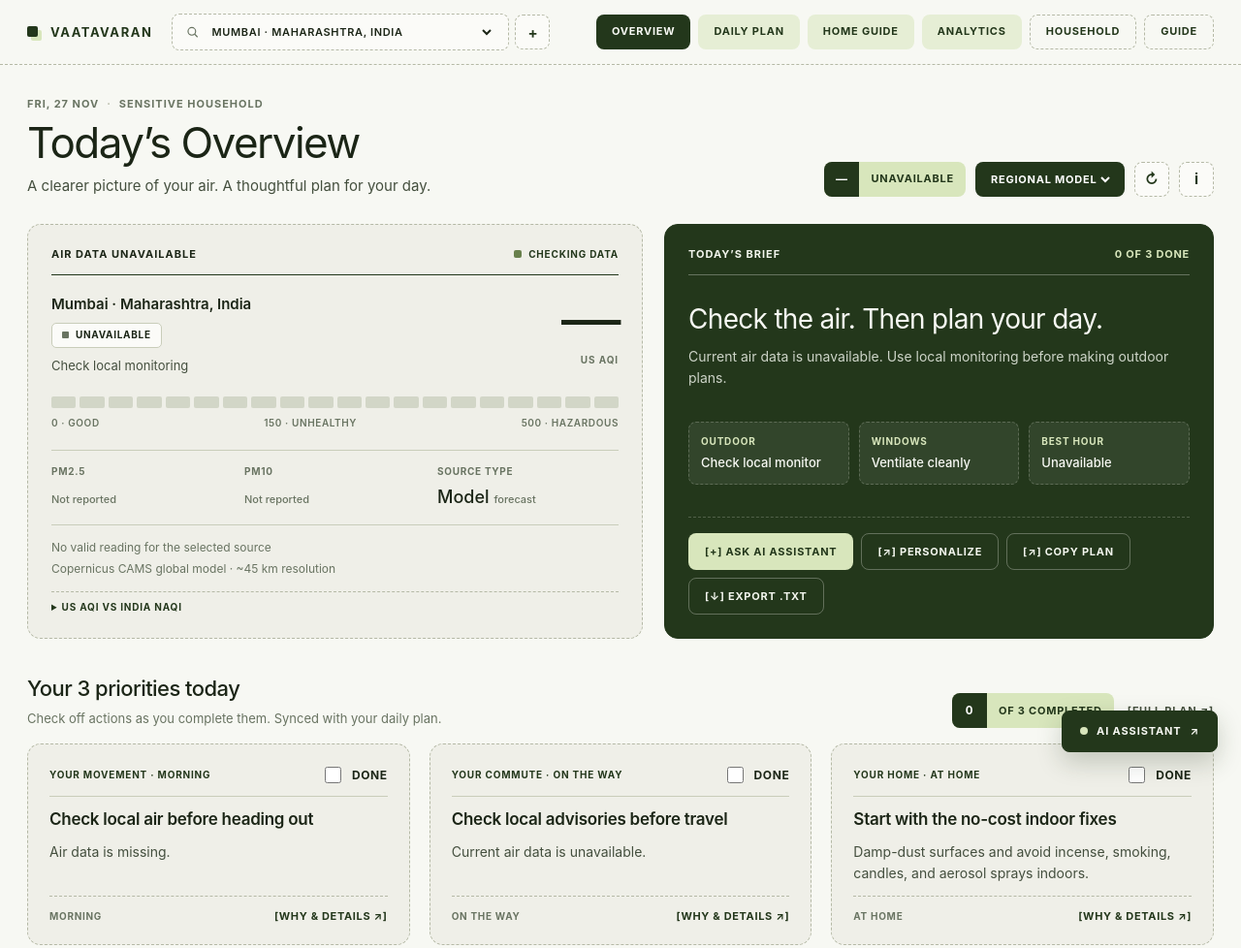
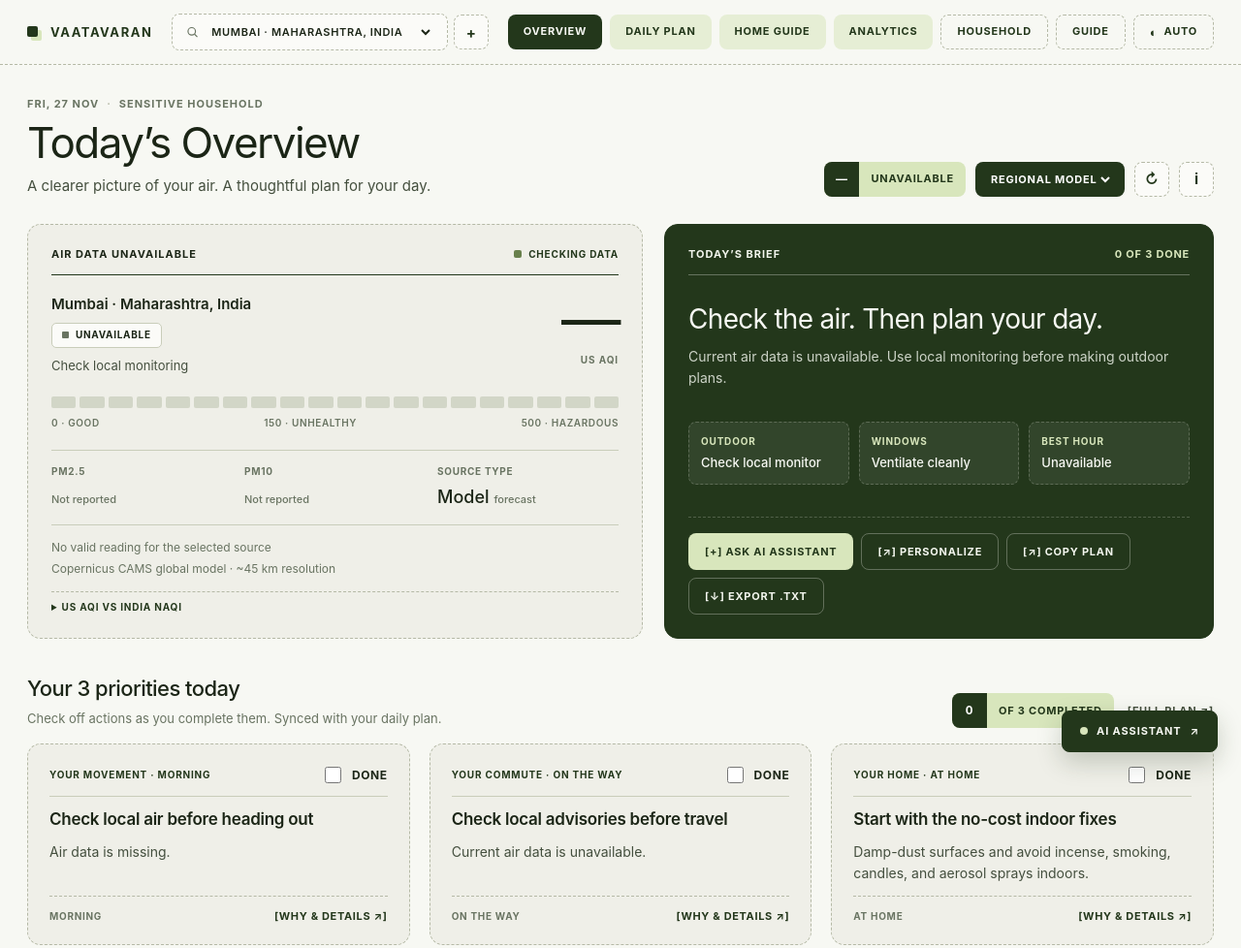
Before and after one commit to immortalfoodie/Vaatavaran, a website with bundled scripts: page public/index.html in a window 1280 px wide. Shown: the top 978 px of the page at 97% size. Built offline with nearby package versions, Linux system fonts and the light colour scheme; files whose address does not match are found by name.

Commit message:
Add Auto/Light/Dark theme toggle with single-source light-dark() tokens
- Header toggle cycles Auto -> Light -> Dark; Auto follows the OS, explicit
  choices persist in localStorage and pin color-scheme on <html data-theme>
- Colour tokens defined once with light-dark(); duplicated dark palette removed
- theme-boot.js applies a saved theme before first paint (CSP-safe, no inline
  script); theme.js owns the toggle, theme-color meta and accessible name
- Tests: toggle cycle, tampered values, label-in-name, boot/module key sync,
  single-source tokens, and every <script src> in index.html is served

Co-Authored-By: Claude Opus 5.5 <noreply@anthropic.com>

```diff
--- a/package.json
+++ b/package.json
@@ -11,7 +11,7 @@
     "start": "node --env-file-if-exists=.env server.mjs",
     "dev": "node --watch --env-file-if-exists=.env server.mjs",
     "test": "node --test",
-    "test:coverage": "node --test --experimental-test-coverage --test-coverage-lines=90 --test-coverage-branches=80 --test-coverage-functions=90 --test-coverage-include=lib/** --test-coverage-include=public/engine.js --test-coverage-include=public/time.js --test-coverage-include=public/aqi-scales.js --test-coverage-include=public/format.js --test-coverage-include=server.mjs",
+    "test:coverage": "node --test --experimental-test-coverage --test-coverage-lines=90 --test-coverage-branches=80 --test-coverage-functions=90 --test-coverage-include=lib/** --test-coverage-include=public/engine.js --test-coverage-include=public/time.js --test-coverage-include=public/aqi-scales.js --test-coverage-include=public/format.js --test-coverage-include=public/theme.js --test-coverage-include=server.mjs",
     "lint": "eslint . --max-warnings 0",
     "format": "prettier --write .",
     "format:check": "prettier --check .",
--- a/public/app.js
+++ b/public/app.js
@@ -21,6 +21,7 @@ import {
   persistState,
 } from "./state.js";
 import { $, el, setLoadingRegion } from "./dom.js";
+import { bindThemeToggle } from "./theme.js";
 import { MINUTE_MS, SECOND_MS } from "./time.js";
 
 /** @typedef {import("./types.js").DataMode} DataMode */
@@ -517,6 +518,7 @@ function applyHealth(health) {
 }
 
 function init() {
+  bindThemeToggle($("#theme-toggle"));
   populateCitySelect();
   $("#data-mode").value = state.mode;
   bindEvents();
--- a/public/index.html
+++ b/public/index.html
@@ -13,6 +13,7 @@
     <title>Vaatavaran · Proactive Air Quality Platform</title>
     <link rel="icon" href="/favicon.svg" type="image/svg+xml" />
     <link rel="stylesheet" href="/style.css" />
+    <script src="/theme-boot.js"></script>
     <script type="module" src="/app.js"></script>
   </head>
   <body data-loading="air outlook">
@@ -73,6 +74,15 @@
             id="guide-open"
           >
             GUIDE
+          </button>
+          <button
+            type="button"
+            class="nav-pill nav-pill-account theme-toggle"
+            id="theme-toggle"
+            aria-label="Auto theme (follows your device). Switch to light theme."
+          >
+            <span class="theme-toggle-icon" aria-hidden="true">◐</span>
+            <span class="theme-toggle-label">AUTO</span>
           </button>
         </nav>
 
--- a/public/style.css
+++ b/public/style.css
@@ -1,49 +1,50 @@
 /* Clinical Biotech UI System — Spacious, readable Pulmify-inspired layout */
 :root {
-  --bg: #f7f8f3;
-  --surface: #efefe8;
-  --surface-bright: #fbfbf8;
-  --forest: #23371b;
-  --forest-hover: #192913;
-  --pistachio: #d8e6bc;
-  --pistachio-soft: #e6eed5;
-  --pistachio-hover: #cbe0a8;
-  --olive-1: #f5f6f0;
-  --olive-2: #c4ceb2;
-  --olive-3: #7c8f61;
-  --olive-4: #4d5e38;
-  --border-dash: #b5b9a6;
-  --border-solid: #c9cdba;
-  --ink: #1b2516;
-  --ink-2: #444f3e;
-  --muted: #697462;
-  --status-good: #68804c;
+  --bg: light-dark(#f7f8f3, #10150d);
+  --surface: light-dark(#efefe8, #161d12);
+  --surface-bright: light-dark(#fbfbf8, #1c2517);
+  --forest: light-dark(#23371b, #2b4222);
+  --forest-hover: light-dark(#192913, #35502a);
+  --pistachio: light-dark(#d8e6bc, #3d5a2c);
+  --pistachio-soft: light-dark(#e6eed5, #253420);
+  --pistachio-hover: light-dark(#cbe0a8, #4a6a36);
+  --olive-1: light-dark(#f5f6f0, #1c2517);
+  --olive-2: light-dark(#c4ceb2, #34442a);
+  --olive-3: light-dark(#7c8f61, #5e7747);
+  --olive-4: light-dark(#4d5e38, #8fae6a);
+  --border-dash: light-dark(#b5b9a6, #4b5642);
+  --border-solid: light-dark(#c9cdba, #353f2e);
+  --ink: light-dark(#1b2516, #e6ecdf);
+  --ink-2: light-dark(#444f3e, #c2cbb7);
+  --muted: light-dark(#697462, #9ba68f);
+  --status-good: light-dark(#68804c, #8fb06a);
   --status-moderate: #e5c170;
-  --status-sensitive: #e39a72;
-  --status-unhealthy: #de857c;
-  --status-very: #b97580;
-  --status-hazardous: #8e4b5d;
-  /* Semantic tokens: components use these, so the dark theme only overrides values. */
-  --accent: #23371b; /* text, borders and chart ink on page surfaces */
+  --status-sensitive: light-dark(#e39a72, #e9a47e);
+  --status-unhealthy: light-dark(#de857c, #e8928a);
+  --status-very: light-dark(#b97580, #c98a95);
+  --status-hazardous: light-dark(#8e4b5d, #b8687c);
+  /* Semantic tokens: components use these roles, never raw colours. */
+  --accent: light-dark(#23371b, #bcd99a); /* text, borders and chart ink on page surfaces */
   --on-forest-accent: #d8e6bc; /* secondary text on brand panels; same in both themes */
-  --surface-raised: #ffffff;
-  --overlay: rgba(255, 255, 255, 0.55);
-  --line: rgba(35, 55, 27, 0.3);
-  --line-soft: rgba(35, 55, 27, 0.12);
-  --topbar-bg: rgba(247, 248, 243, 0.96);
-  --warn-bg: #f5ecd7;
-  --warn-ink: #5c4314;
-  --warn-border: #c8aa68;
-  --danger-bg: #f5dfdc;
-  --danger-ink: #6e2b24;
-  --done-border: #8fa372;
-  --seg-empty: #d2d6c7;
-  --chart-dot: #ebf3db;
-  --skeleton-base: #e4e7dc;
-  --skeleton-shine: #f3f5ee;
+  --surface-raised: light-dark(#ffffff, #24301d);
+  --overlay: light-dark(rgba(255, 255, 255, 0.55), rgba(255, 255, 255, 0.04));
+  --line: light-dark(rgba(35, 55, 27, 0.3), rgba(214, 230, 190, 0.22));
+  --line-soft: light-dark(rgba(35, 55, 27, 0.12), rgba(214, 230, 190, 0.1));
+  --topbar-bg: light-dark(rgba(247, 248, 243, 0.96), rgba(16, 21, 13, 0.94));
+  --warn-bg: light-dark(#f5ecd7, #3a301a);
+  --warn-ink: light-dark(#5c4314, #f1d9a3);
+  --warn-border: light-dark(#c8aa68, #8a7038);
+  --danger-bg: light-dark(#f5dfdc, #3e211e);
+  --danger-ink: light-dark(#6e2b24, #f3bdb5);
+  --done-border: light-dark(#8fa372, #5d7346);
+  --seg-empty: light-dark(#d2d6c7, #2e3828);
+  --chart-dot: light-dark(#ebf3db, #2a3a20);
+  --skeleton-base: light-dark(#e4e7dc, #222b1c);
+  --skeleton-shine: light-dark(#f3f5ee, #2f3a28);
   --radius: 14px;
   --radius-sm: 8px;
   --font-sans: "Inter", "Segoe UI", -apple-system, BlinkMacSystemFont, Arial, sans-serif;
+  /* Tokens use light-dark(); color-scheme picks the side (see the theme overrides below). */
   color-scheme: light dark;
   font: 15px/1.55 var(--font-sans);
   color: var(--ink);
@@ -51,49 +52,13 @@
   font-synthesis: none;
 }
 
-/* Dark theme follows the operating-system preference. Brand panels (--forest) stay dark;
-   accent text flips to a light green so it keeps contrast on dark surfaces. */
-@media (prefers-color-scheme: dark) {
-  :root {
-    --bg: #10150d;
-    --surface: #161d12;
-    --surface-bright: #1c2517;
-    --surface-raised: #24301d;
-    --forest: #2b4222;
-    --forest-hover: #35502a;
-    --accent: #bcd99a;
-    --pistachio: #3d5a2c;
-    --pistachio-soft: #253420;
-    --pistachio-hover: #4a6a36;
-    --olive-1: #1c2517;
-    --olive-2: #34442a;
-    --olive-3: #5e7747;
-    --olive-4: #8fae6a;
-    --border-dash: #4b5642;
-    --border-solid: #353f2e;
-    --ink: #e6ecdf;
-    --ink-2: #c2cbb7;
-    --muted: #9ba68f;
-    --status-good: #8fb06a;
-    --status-sensitive: #e9a47e;
-    --status-unhealthy: #e8928a;
-    --status-very: #c98a95;
-    --status-hazardous: #b8687c;
-    --overlay: rgba(255, 255, 255, 0.04);
-    --line: rgba(214, 230, 190, 0.22);
-    --line-soft: rgba(214, 230, 190, 0.1);
-    --topbar-bg: rgba(16, 21, 13, 0.94);
-    --warn-bg: #3a301a;
-    --warn-ink: #f1d9a3;
-    --warn-border: #8a7038;
-    --danger-bg: #3e211e;
-    --danger-ink: #f3bdb5;
-    --done-border: #5d7346;
-    --seg-empty: #2e3828;
-    --chart-dot: #2a3a20;
-    --skeleton-base: #222b1c;
-    --skeleton-shine: #2f3a28;
-  }
+/* Explicit theme chosen with the header toggle (theme.js); absent = follow the OS. */
+:root[data-theme="light"] {
+  color-scheme: light;
+}
+
+:root[data-theme="dark"] {
+  color-scheme: dark;
 }
 
 *,
@@ -2154,6 +2119,18 @@ dialog::backdrop {
   }
 }
 
+/* Header colour-theme toggle (Auto / Light / Dark) */
+.theme-toggle {
+  display: inline-flex;
+  align-items: center;
+  gap: 6px;
+}
+
+.theme-toggle-icon {
+  font-size: 13px;
+  line-height: 1;
+}
+
 /* India NAQI estimate under the US AQI hero */
 .naqi-row {
   display: flex;
--- /dev/null
+++ b/public/theme-boot.js
@@ -0,0 +1,12 @@
+/*
+ * Applies a saved explicit colour theme before first paint, so the page never flashes the
+ * wrong theme. Loaded as a classic (blocking) script in <head> because the CSP forbids inline
+ * scripts and module scripts run too late. Everything else lives in theme.js.
+ * Keep the storage key and values in sync with THEME_STORAGE_KEY / THEMES in theme.js.
+ */
+try {
+  const saved = localStorage.getItem("vaatavaran-theme");
+  if (saved === "light" || saved === "dark") document.documentElement.dataset.theme = saved;
+} catch {
+  /* Storage disabled: follow the operating-system theme. */
+}
--- /dev/null
+++ b/public/theme.js
@@ -0,0 +1,116 @@
+/**
+ * Colour theme preference: "auto" follows the operating system; "light" and "dark" override it.
+ * CSS does the work: tokens use light-dark() and <html data-theme> pins `color-scheme`.
+ * theme-boot.js applies a saved choice before first paint; this module owns the toggle.
+ */
+
+/** @typedef {"auto" | "light" | "dark"} Theme */
+
+export const THEME_STORAGE_KEY = "vaatavaran-theme";
+/** Cycle order for the toggle button. */
+export const THEMES = /** @type {const} */ (["auto", "light", "dark"]);
+
+/** Browser UI colour (address bar on mobile) for each resolved theme; matches --bg. */
+const THEME_COLORS = { light: "#f7f8f3", dark: "#10150d" };
+/** @type {Record<Theme, { icon: string, label: string, description: string }>} */
+const THEME_COPY = {
+  auto: { icon: "◐", label: "Auto", description: "follows your device" },
+  light: { icon: "☀", label: "Light", description: "always light" },
+  dark: { icon: "☾", label: "Dark", description: "always dark" },
+};
+
+/**
+ * Coerce an untrusted stored value into a valid theme.
+ * @param {unknown} value
+ * @returns {Theme}
+ */
+export function normalizeTheme(value) {
+  return THEMES.includes(/** @type {Theme} */ (value)) ? /** @type {Theme} */ (value) : "auto";
+}
+
+/**
+ * The theme the toggle switches to next (Auto → Light → Dark → Auto).
+ * @param {Theme} theme
+ * @returns {Theme}
+ */
+export function nextTheme(theme) {
+  return THEMES[(THEMES.indexOf(theme) + 1) % THEMES.length];
+}
+
+/**
+ * Accessible name for the toggle. Starts with the visible label so speech-input users can
+ * activate it by what they see (WCAG 2.5.3 Label in Name).
+ * @param {Theme} theme
+ * @returns {string}
+ */
+export function themeButtonLabel(theme) {
+  const current = THEME_COPY[theme];
+  const next = THEME_COPY[nextTheme(theme)];
+  return `${current.label} theme (${current.description}). Switch to ${next.label.toLowerCase()} theme.`;
+}
+
+/** @returns {Theme} */
+function readTheme() {
+  try {
+    return normalizeTheme(localStorage.getItem(THEME_STORAGE_KEY));
+  } catch {
+    return "auto";
+  }
+}
+
+/** @param {Theme} theme */
+function saveTheme(theme) {
+  try {
+    if (theme === "auto") localStorage.removeItem(THEME_STORAGE_KEY);
+    else localStorage.setItem(THEME_STORAGE_KEY, theme);
+  } catch {
+    /* Storage disabled: the choice still applies for this page view. */
+  }
+}
+
+/**
+ * Point the browser-UI theme colour at the chosen theme, or back at the media-matched
+ * defaults for "auto".
+ * @param {Theme} theme
+ */
+function syncThemeColorMeta(theme) {
+  for (const meta of document.querySelectorAll('meta[name="theme-color"]')) {
+    const mediaTheme = meta.getAttribute("media")?.includes("dark") ? "dark" : "light";
+    meta.setAttribute("content", THEME_COLORS[theme === "auto" ? mediaTheme : theme]);
+  }
+}
+
+/**
+ * Apply a theme to the page and reflect it on the toggle button.
+ * @param {Theme} theme
+ * @param {HTMLButtonElement} button
+ */
+function applyTheme(theme, button) {
+  const root = document.documentElement;
+  if (theme === "auto") delete root.dataset.theme;
+  else root.dataset.theme = theme;
+  syncThemeColorMeta(theme);
+
+  const copy = THEME_COPY[theme];
+  button.dataset.theme = theme;
+  button.setAttribute("aria-label", themeButtonLabel(theme));
+  button.title = `Theme: ${copy.label} (${copy.description})`;
+  /** @type {HTMLElement} */ (button.querySelector(".theme-toggle-icon")).textContent = copy.icon;
+  /** @type {HTMLElement} */ (button.querySelector(".theme-toggle-label")).textContent =
+    copy.label.toUpperCase();
+}
+
+/**
+ * Wire the theme toggle button: show the saved theme and cycle on click.
+ * @param {HTMLButtonElement | null} button
+ */
+export function bindThemeToggle(button) {
+  if (!button) return;
+  let theme = readTheme();
+  applyTheme(theme, button);
+  button.addEventListener("click", () => {
+    theme = nextTheme(theme);
+    saveTheme(theme);
+    applyTheme(theme, button);
+  });
+}
--- a/server.mjs
+++ b/server.mjs
@@ -46,6 +46,8 @@ const STATIC_FILES = new Map([
   ["/format.js", "format.js"],
   ["/state.js", "state.js"],
   ["/storage.js", "storage.js"],
+  ["/theme.js", "theme.js"],
+  ["/theme-boot.js", "theme-boot.js"],
   ["/time.js", "time.js"],
   ["/views.js", "views.js"],
   ["/style.css", "style.css"],
--- /dev/null
+++ b/test/theme.test.mjs
@@ -0,0 +1,49 @@
+import test from "node:test";
+import assert from "node:assert/strict";
+import { readFile } from "node:fs/promises";
+import {
+  THEMES,
+  THEME_STORAGE_KEY,
+  nextTheme,
+  normalizeTheme,
+  themeButtonLabel,
+} from "../public/theme.js";
+
+test("Theme toggle cycles Auto → Light → Dark → Auto", () => {
+  assert.equal(nextTheme("auto"), "light");
+  assert.equal(nextTheme("light"), "dark");
+  assert.equal(nextTheme("dark"), "auto");
+});
+
+test("Unknown or tampered stored themes fall back to following the device", () => {
+  for (const value of [null, undefined, "", "blue", "AUTO", 1, { theme: "dark" }]) {
+    assert.equal(normalizeTheme(value), "auto", String(value));
+  }
+  for (const theme of THEMES) assert.equal(normalizeTheme(theme), theme);
+});
+
+test("Toggle's accessible name starts with its visible label and names the next theme", () => {
+  assert.equal(
+    themeButtonLabel("auto"),
+    "Auto theme (follows your device). Switch to light theme.",
+  );
+  assert.match(themeButtonLabel("light"), /^Light theme .* Switch to dark theme\.$/);
+  assert.match(themeButtonLabel("dark"), /^Dark theme .* Switch to auto theme\.$/);
+});
+
+test("Pre-paint boot script uses the same storage key and explicit themes as theme.js", async () => {
+  const boot = await readFile(new URL("../public/theme-boot.js", import.meta.url), "utf8");
+  assert.ok(boot.includes(`"${THEME_STORAGE_KEY}"`), "storage key matches");
+  for (const theme of THEMES.filter((t) => t !== "auto")) {
+    assert.ok(boot.includes(`"${theme}"`), `boot script applies "${theme}"`);
+  }
+});
+
+test("Every colour token that changes between themes is defined once with light-dark()", async () => {
+  const css = await readFile(new URL("../public/style.css", import.meta.url), "utf8");
+  assert.doesNotMatch(css, /@media \(prefers-color-scheme/, "no duplicated dark palette");
+  assert.match(css, /:root\[data-theme="light"\]\s*\{\s*color-scheme: light;/);
+  assert.match(css, /:root\[data-theme="dark"\]\s*\{\s*color-scheme: dark;/);
+  const root = css.slice(css.indexOf(":root {"), css.indexOf("}", css.indexOf(":root {")));
+  assert.ok((root.match(/light-dark\(/g) || []).length >= 30);
+});
```
Also changed, not shown: test/modules.test.mjs (+10 -2 lines), README.md.
